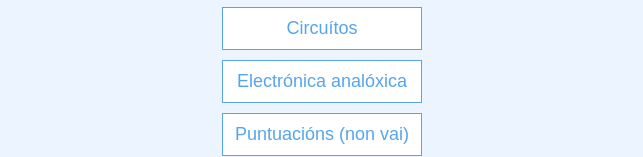
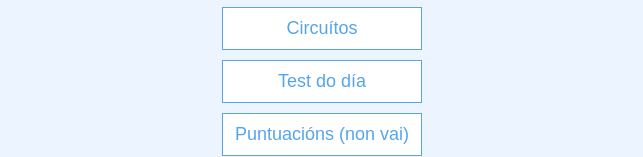
Before and after one commit to procastino/procastino.github.io, a plain HTML site: page index.html in a window 1280 px wide. Shown: the part 338-495 px from the top of the page, without its empty margins (318-961 px from the left). Drawn offline with Linux system fonts and the light colour scheme; no server answers.

Commit message:
correccion

```diff
--- a/index.html
+++ b/index.html
@@ -13,7 +13,7 @@
         <h1>Tests de Rescate</h1>
         <a class="btn" onclick="setQuestionBank(0)" href="game.html">Electricidade</a>
         <a class="btn" onclick="setQuestionBank(1)" href="game.html">Circuítos</a>
-        <a class="btn" onclick="setQuestionBank(2)" href="game.html">Electrónica analóxica</a>
+        <a class="btn" onclick="setQuestionBank(2)" href="game.html">Test do día</a>
         <a class= "btn" href="highscores.html">Puntuacións (non vai)</a>
         <p id="cita">Este é un prototipo de tests de práctica de tecnoloxía baseado no
         </p>
```
